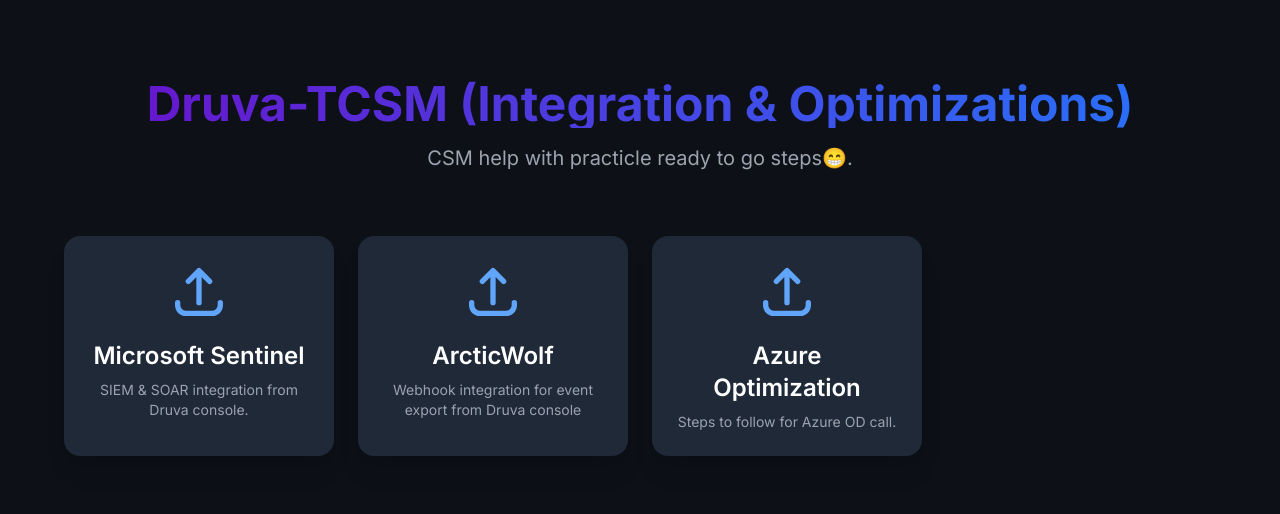
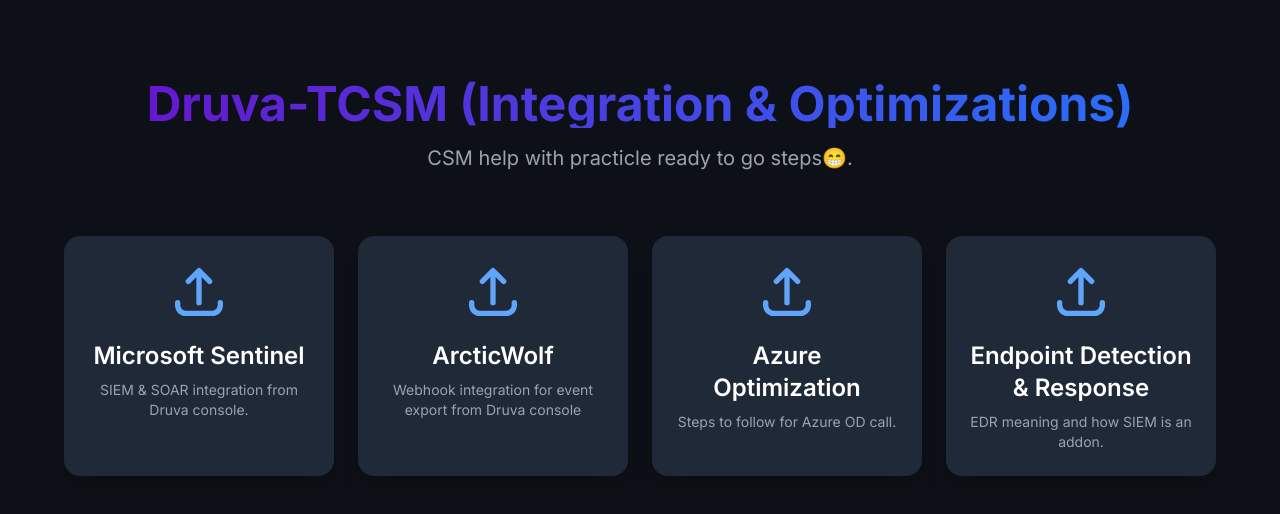
Before and after one commit to ajiteshoo7/MyRepo, a plain HTML site: page index.html in a window 1280 px wide. Drawn offline with nearby package versions, Linux system fonts and the light colour scheme.

Commit message:
Update index.html
added the EDR tile. (4th Tile)
href updated with EDR html

```diff
--- a/index.html
+++ b/index.html
@@ -70,6 +70,16 @@
                 </div>
             </a>
 
+            <!-- Tile 4: EDR -->
+            <a href="EDR.html" class="block bg-gray-800 rounded-2xl p-6 shadow-xl hover:shadow-2xl hover:bg-gray-700 transition-all duration-300 transform hover:-translate-y-2">
+                <div class="flex flex-col items-center text-center">
+                    <svg class="h-16 w-16 text-blue-400 mb-4" fill="none" viewBox="0 0 24 24" stroke="currentColor">
+                        <path stroke-linecap="round" stroke-linejoin="round" stroke-width="2" d="M4 16v1a3 3 0 003 3h10a3 3 0 003-3v-1m-4-8l-4-4m0 0L8 8m4-4v12" />
+                    </svg>
+                    <h2 class="text-2xl font-semibold text-white">Endpoint Detection & Response</h2>
+                    <p class="mt-2 text-gray-400 text-sm">EDR meaning and how SIEM is an addon.</p>
+                </div>
+            </a>
             <!-- You can add more tiles here -->
 
         </div>
```
